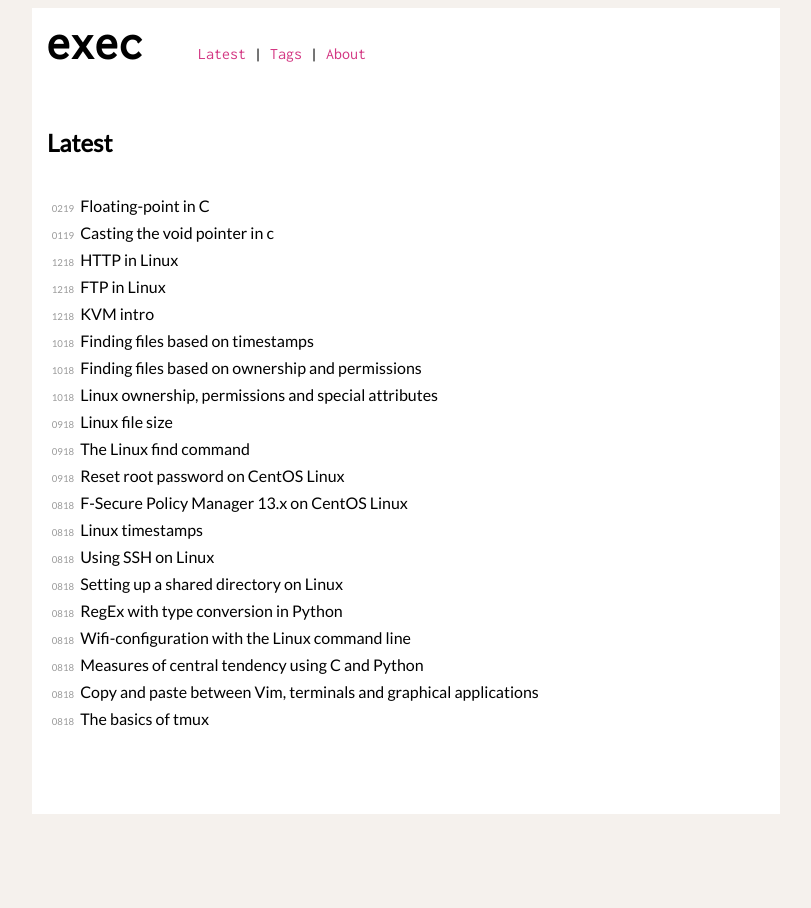
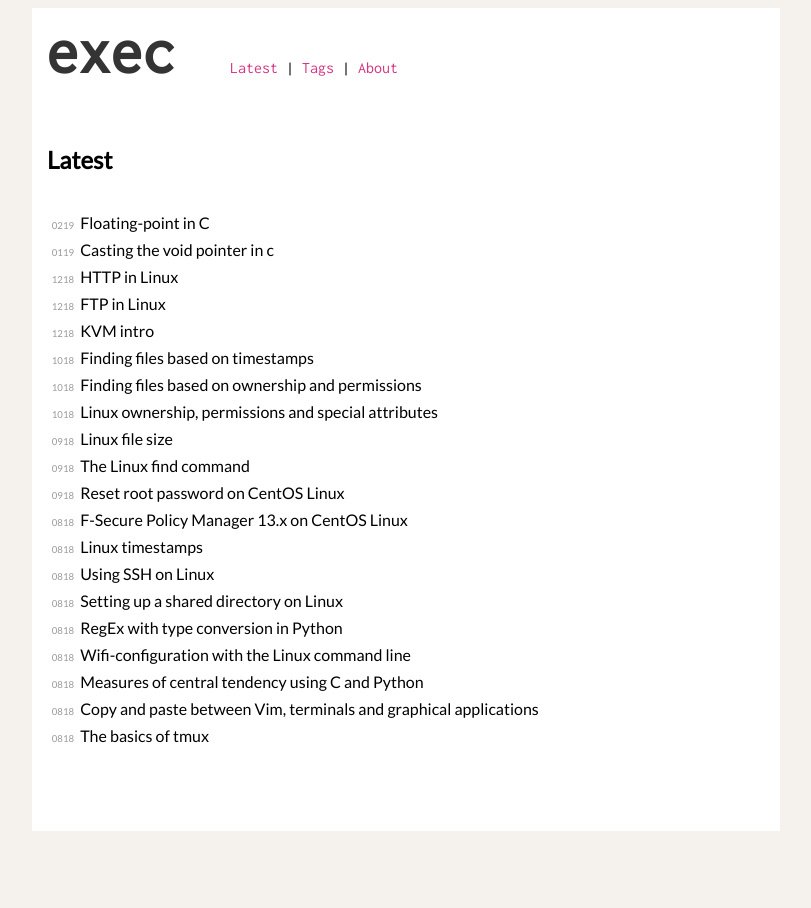
Before and after one commit to execas/execas.github.io, a Jekyll site: the page built from index.html, in a window 1280 px wide. Shown: the whole page, without its empty margins (234-1045 px from the left). Built offline with Jekyll 4.4.1, drawn with Linux system fonts in a browser that asks for light colours.

Commit message:
Update execas.css

```diff
--- a/css/execas.css
+++ b/css/execas.css
@@ -138,9 +138,9 @@ p {
 }
 
 .header h1 {
-     font-size: 3rem;
+     font-size: 4rem;
      margin-right: 3rem;
-     color: #000000;
+     color: #343434;
      display: inline;
      margin-top: 0px;
      margin-bottom:0px;
```
